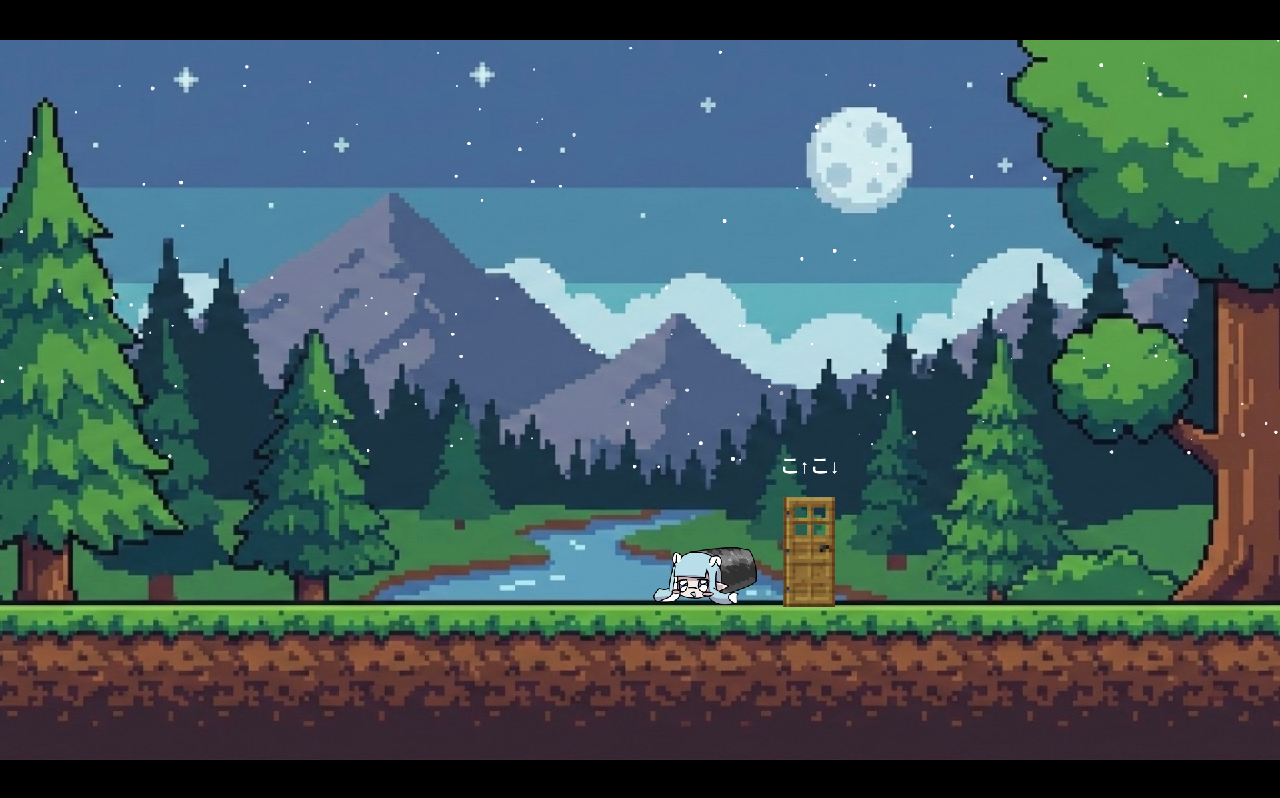
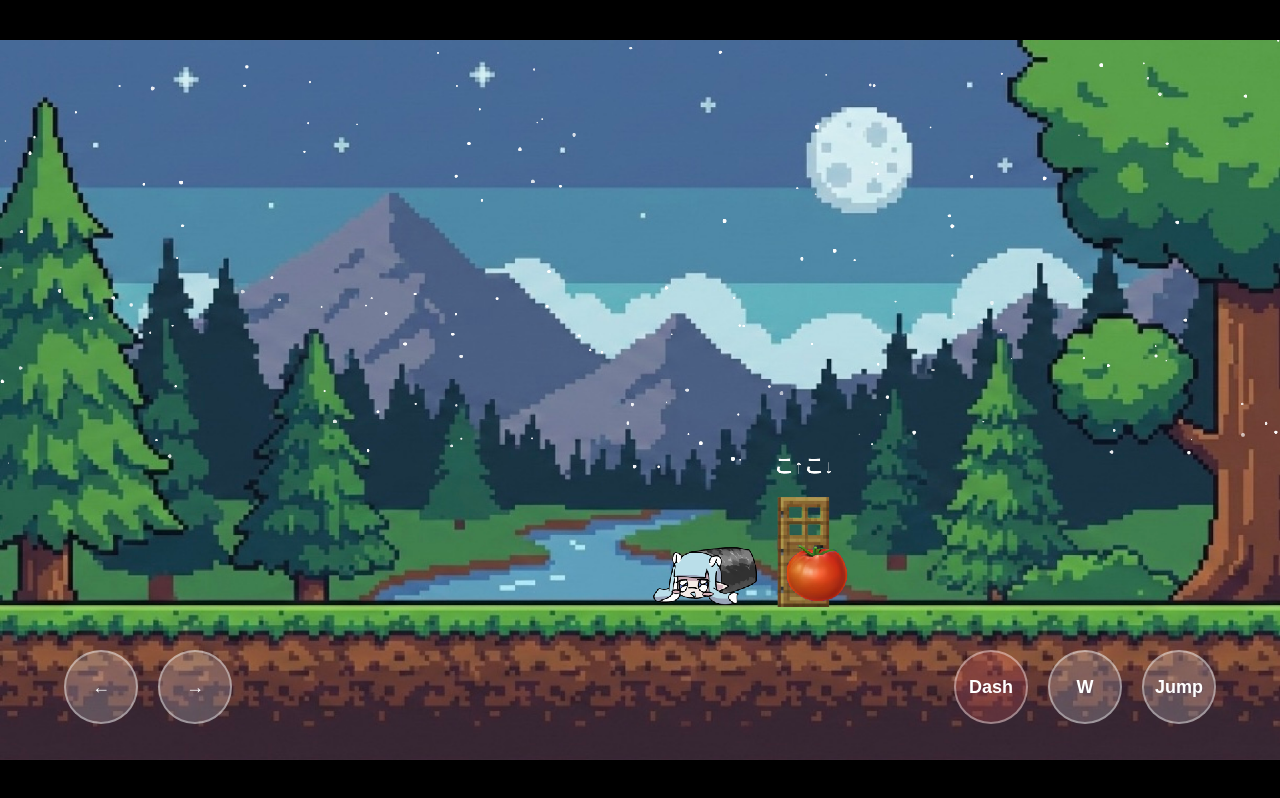
Before and after one commit to qyxecjz/hmmn_world, a plain HTML site: page index.html in a window 1280 px wide. Drawn offline with Linux system fonts and the light colour scheme; animation ran at ten frames a second.

Commit message:
Update index.html

```diff
--- a/index.html
+++ b/index.html
@@ -2,7 +2,8 @@
 <html lang="ja">
 <head>
     <meta charset="UTF-8">
-    <title>hmmn・WorldTour</title>
+    <meta name="viewport" content="width=device-width, initial-scale=1.0, maximum-scale=1.0, user-scalable=no">
+    <title>hmmn・WorldTour (Mobile Optimized)</title>
     <style>
         body {
             margin: 0;
@@ -14,6 +15,8 @@
             height: 100vh;
             overflow: hidden;
             font-family: 'Hiragino Kaku Gothic ProN', sans-serif;
+            /* スマホでの誤操作（ズームやスクロール）を防止 */
+            touch-action: none;
         }
         #game-container {
             position: relative;
@@ -22,6 +25,7 @@
             max-height: 100vh;
             max-width: 177.78vh;
             box-shadow: 0 0 50px rgba(0,0,0,0.8);
+            background: #222;
         }
         canvas {
             width: 100%;
@@ -29,12 +33,63 @@
             display: block;
             image-rendering: pixelated;
         }
+
+        /* --- モバイル用操作ボタンのスタイル --- */
+        #controls {
+            position: absolute;
+            bottom: 5%;
+            width: 100%;
+            display: flex;
+            justify-content: space-between;
+            padding: 0 5%;
+            box-sizing: border-box;
+            pointer-events: none; /* ボタン以外はクリックを透過 */
+            user-select: none;
+            -webkit-user-select: none;
+        }
+        .left-group, .right-group {
+            display: flex;
+            gap: 20px;
+            pointer-events: auto;
+        }
+        .button {
+            width: 70px;
+            height: 70px;
+            background: rgba(255, 255, 255, 0.2);
+            border: 2px solid rgba(255, 255, 255, 0.4);
+            border-radius: 50%;
+            display: flex;
+            justify-content: center;
+            align-items: center;
+            color: white;
+            font-weight: bold;
+            font-size: 18px;
+            touch-action: none;
+        }
+        .button:active {
+            background: rgba(255, 255, 255, 0.5);
+            transform: scale(0.95);
+        }
+        /* ダッシュボタンだけ色を変える */
+        #btn-shift { background: rgba(255, 100, 100, 0.2); }
     </style>
 </head>
 <body>
 
     <div id="game-container">
         <canvas id="gameCanvas"></canvas>
+
+        <div id="controls">
+            <div class="left-group">
+                <div id="btn-left" class="button">←</div>
+                <div id="btn-right" class="button">→</div>
+            </div>
+            <div class="right-group">
+                <div id="btn-shift" class="button">Dash</div>
+                <div id="btn-up" class="button">W</div>
+                <div id="btn-space" class="button">Jump</div>
+            </div>
+        </div>
     </div>
 
 <script>
@@ -47,16 +102,15 @@
 let currentStageIndex = 0;
 const keys = { a: false, d: false, w: false, space: false, shift: false };
 
-const bgmNormal = new Audio('bgm.mp3');
-bgmNormal.loop = true;
-const bgmStage5 = new Audio('bgm5.mp3');
-bgmStage5.loop = true;
-const bgmWiiU = new Audio('WiiU.mp3');
-bgmWiiU.loop = true;
+// --- 音声設定 ---
+const bgmNormal = new Audio('bgm.mp3'); bgmNormal.loop = true;
+const bgmStage5 = new Audio('bgm5.mp3'); bgmStage5.loop = true;
+const bgmWiiU = new Audio('WiiU.mp3'); bgmWiiU.loop = true;
 const doorSE = new Audio('door.mp3');
 
 let isMusicStarted = false;
 
+// --- 画像読み込み ---
 const playerImg1 = new Image(); playerImg1.src = 'ham.jpg';
 const playerImg2 = new Image(); playerImg2.src = 'ham2.jpg';
 const playerImg3 = new Image(); playerImg3.src = 'ham3.jpg';
@@ -72,6 +126,7 @@
     backgroundImages.push(img);
 });
 
+// --- キャラクター・オブジェクト ---
 const player = {
     x: canvas.width / 2,
     y: 650,
@@ -79,7 +134,7 @@
     height: 200,
     speed: 2,
     dy: 0,
-    jumpPowerLimit: -10, // 最大上昇速度
+    jumpPowerLimit: -15,
     gravity: 0.5,
     isGround: false,
     currentImg: playerImg1
@@ -89,6 +144,7 @@
 const item1 = { x: 0, y: 0, width: 100, height: 100, visible: false, appearanceChance: 0.4 };
 const item2 = { x: 0, y: 0, width: 100, height: 100, visible: false, appearanceChance: 0.3 };
 
+// --- エフェクト ---
 const snowflakes = [];
 for (let i = 0; i < 200; i++) {
     snowflakes.push({ x: Math.random() * canvas.width, y: Math.random() * canvas.height, radius: Math.random() * 4 + 1, speed: Math.random() * 2 + 1, wind: Math.random() * 1 - 0.5 });
@@ -98,6 +154,7 @@
     stars.push({ x: Math.random() * canvas.width, y: Math.random() * (canvas.height * 0.6), radius: Math.random() * 2 + 1, alpha: Math.random(), flickerSpeed: Math.random() * 0.02 + 0.01 });
 }
 
+// --- キーボード入力 ---
 window.addEventListener('keydown', e => {
     if (!isMusicStarted) { handleMusicTransition(); isMusicStarted = true; }
     const key = e.key.toLowerCase();
@@ -116,11 +173,34 @@
     if (e.code === 'Space') keys.space = false;
 });
 
+// --- スマホ用タッチ入力 ---
+const setupTouchButton = (id, keyName) => {
+    const btn = document.getElementById(id);
+    const startAction = (e) => {
+        e.preventDefault();
+        if (!isMusicStarted) { handleMusicTransition(); isMusicStarted = true; }
+        keys[keyName] = true;
+    };
+    const endAction = (e) => {
+        e.preventDefault();
+        keys[keyName] = false;
+    };
+    btn.addEventListener('touchstart', startAction);
+    btn.addEventListener('touchend', endAction);
+};
+
+setupTouchButton('btn-left', 'a');
+setupTouchButton('btn-right', 'd');
+setupTouchButton('btn-up', 'w');
+setupTouchButton('btn-space', 'space');
+setupTouchButton('btn-shift', 'shift');
+
+// --- 音楽制御 ---
 function handleMusicTransition() {
     const stopAllBGM = () => { bgmNormal.pause(); bgmStage5.pause(); bgmWiiU.pause(); };
-    if (currentStageIndex === 4) { stopAllBGM(); bgmStage5.currentTime = 0; bgmStage5.play().catch(e => {}); }
-    else if (currentStageIndex === 5) { stopAllBGM(); bgmWiiU.currentTime = 0; bgmWiiU.play().catch(e => {}); }
-    else { if (bgmNormal.paused) { stopAllBGM(); bgmNormal.play().catch(e => {}); } }
+    if (currentStageIndex === 4) { stopAllBGM(); bgmStage5.currentTime = 0; bgmStage5.play().catch(e=>{}); }
+    else if (currentStageIndex === 5) { stopAllBGM(); bgmWiiU.currentTime = 0; bgmWiiU.play().catch(e=>{}); }
+    else { if (bgmNormal.paused) { stopAllBGM(); bgmNormal.play().catch(e=>{}); } }
 }
 
 function resetObjects() {
@@ -152,22 +232,20 @@
 }
 
 function update() {
-    const moveSpeed = keys.shift ? 5 : 2;
+    const moveSpeed = keys.shift ? 10 : 4;
     if (keys.a) player.x -= moveSpeed;
     if (keys.d) player.x += moveSpeed;
 
     let groundLevel = [0, 1, 3].includes(currentStageIndex) ? 650 : 750;
 
-    // ジャンプ開始
+    // ジャンプ処理
     if (keys.space && player.isGround) {
-        player.dy = -8; // 最初のジャンプ初速
+        player.dy = -10;
         player.isGround = false;
     }
-
-    // 長押しによる追加上昇
     if (keys.space && !player.isGround && player.dy < 0) {
-        player.dy -= 0.8; // Spaceを押している間さらに加速
-        if (player.dy < player.jumpPowerLimit) player.dy = player.jumpPowerLimit; // -20でストップ
+        player.dy -= 0.6; // ジャンプ長押しによる上昇
+        if (player.dy < player.jumpPowerLimit) player.dy = player.jumpPowerLimit;
     }
 
     player.dy += player.gravity;
@@ -183,6 +261,7 @@
         currentStageIndex = 5; door.visible = false; player.x = canvas.width / 2; handleMusicTransition();
     }
 
+    // ステージ移動
     let oldIndex = currentStageIndex;
     if (player.x > canvas.width) {
         if (currentStageIndex === 3) currentStageIndex = (Math.random() < 0.4) ? 4 : 0;
@@ -203,8 +282,8 @@
     ctx.clearRect(0, 0, canvas.width, canvas.height);
     const bg = backgroundImages[currentStageIndex];
     if (bg && bg.complete) ctx.drawImage(bg, 0, 0, canvas.width, canvas.height);
-    else { ctx.fillStyle = "#222"; ctx.fillRect(0, 0, canvas.width, canvas.height); }
 
+    // 特殊エフェクト
     if (currentStageIndex === 0 || currentStageIndex === 3) {
         ctx.save(); ctx.fillStyle = "white";
         for (let s of stars) { s.alpha += s.flickerSpeed; ctx.globalAlpha = Math.abs(Math.sin(s.alpha)); ctx.beginPath(); ctx.arc(s.x, s.y, s.radius, 0, Math.PI * 2); ctx.fill(); }
@@ -215,28 +294,24 @@
         for (let s of snowflakes) { ctx.beginPath(); ctx.arc(s.x, s.y, s.radius, 0, Math.PI * 2); ctx.fill(); s.y += s.speed; s.x += s.wind; if (s.y > canvas.height) s.y = -10; }
     }
 
+    // オブジェクト描画
     if (door.visible) {
         if (doorImg.complete) ctx.drawImage(doorImg, door.x, door.y, door.width, door.height);
-        else { ctx.fillStyle = "#5D4037"; ctx.fillRect(door.x, door.y, door.width, door.height); }
         ctx.fillStyle = "white"; ctx.font = "bold 30px Arial"; ctx.textAlign = "center"; ctx.fillText("こ↑こ↓", door.x + door.width/2, door.y - 20);
     }
+    if (item1.visible && itemImg1.complete) ctx.drawImage(itemImg1, item1.x, item1.y, item1.width, item1.height);
+    if (item2.visible && itemImg2.complete) ctx.drawImage(itemImg2, item2.x, item2.y, item2.width, item2.height);
 
-    if (item1.visible) {
-        if (itemImg1.complete) ctx.drawImage(itemImg1, item1.x, item1.y, item1.width, item1.height);
-        else { ctx.fillStyle = "yellow"; ctx.fillRect(item1.x, item1.y, item1.width, item1.height); }
-    }
-    if (item2.visible) {
-        if (itemImg2.complete) ctx.drawImage(itemImg2, item2.x, item2.y, item2.width, item2.height);
-        else { ctx.fillStyle = "cyan"; ctx.fillRect(item2.x, item2.y, item2.width, item2.height); }
-    }
-
+    // プレイヤー描画
     if (player.currentImg.complete) ctx.drawImage(player.currentImg, player.x, player.y, player.width, player.height);
-    else { ctx.fillStyle = "red"; ctx.fillRect(player.x, player.y, player.width, player.height); }
 }
 
 function gameLoop() { update(); draw(); requestAnimationFrame(gameLoop); }
-resetObjects();
-gameLoop();
+
+window.onload = () => {
+    resetObjects();
+    gameLoop();
+};
 </script>
 </body>
 </html>
```
